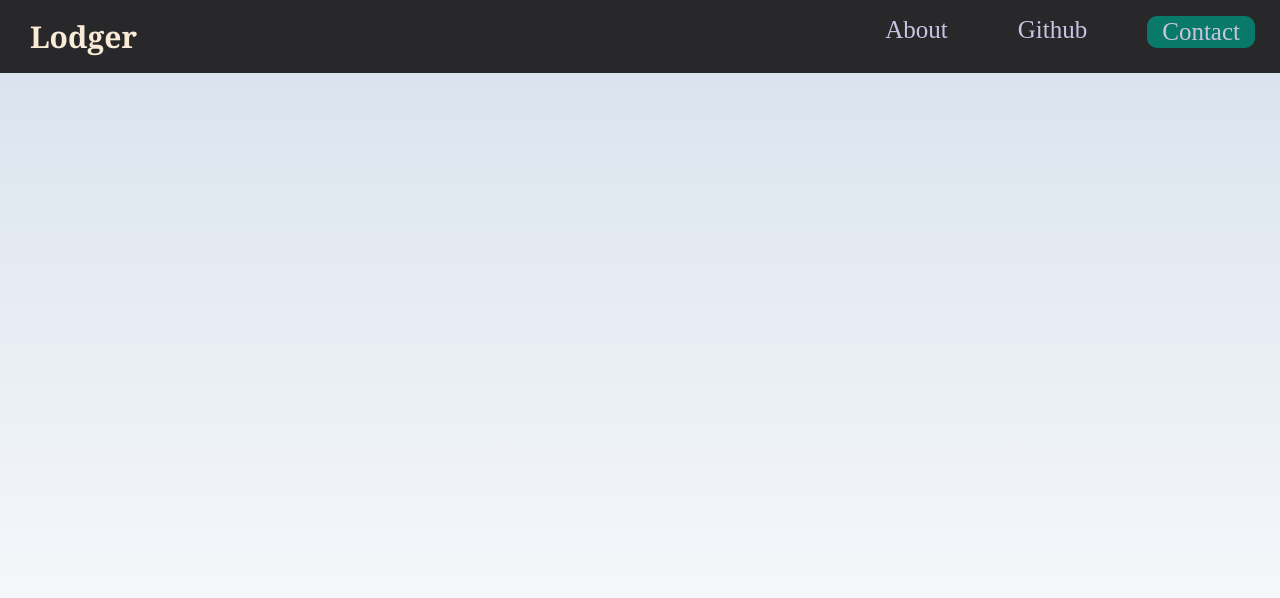
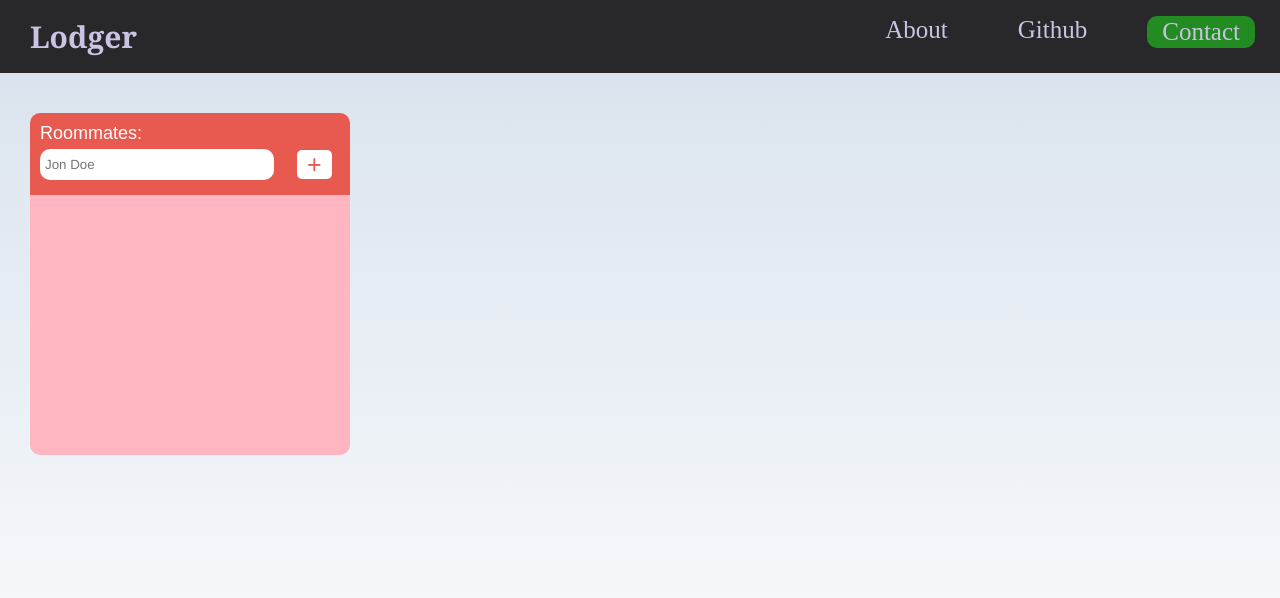
Before and after one commit to Warder3/Lodger, a React (Create React App) app: page / in a window 1280 px wide. Shown: the top 598 px of the page. Built offline with nearby package versions, Linux system fonts and the light colour scheme.

Commit message:
Form started

```diff
--- a/src/App.js
+++ b/src/App.js
@@ -1,11 +1,16 @@
-import  Navbar from './navbar'
+import Navbar from './navbar'
+import Hero from './Hero'
 
 function App() {
   return (
     <div className="App">
-      <div className="navbar-container">
+      <div className="nav_bar">
         <Navbar />
       </div>
+      <section className="hero-container">
+
+        <Hero />
+      </section>
     </div>
   );
 }
--- /dev/null
+++ b/src/Hero.js
@@ -0,0 +1,14 @@
+import React from 'react';
+import Names from './Names';
+
+const Hero = () => {
+
+    return (
+
+        <div>
+            <Names />
+        </div>
+    )
+}
+
+export default Hero
--- /dev/null
+++ b/src/Names.js
@@ -0,0 +1,30 @@
+import React, { useState } from 'react'
+
+
+const Names = () => {
+    const names = [];
+
+    const [name, setName] = useState([]);
+
+    const submit = (e) => {
+        setName(e.target.value)
+        names.append(name)
+        console.log(names)
+    }
+
+    return (
+        <div>
+            <p id="roommate"> Roommates:</p>
+            <form>
+                <input type="text" placeholder="Jon Doe" autoComplete="off" className="input-text" required />
+                <input type="submit" value="+" className="input-button"></input>
+
+            </form>
+            <div className="names">
+
+            </div>
+        </div>
+    )
+}
+
+export default Names
--- a/src/index.css
+++ b/src/index.css
@@ -5,7 +5,7 @@ body {
   background-image: linear-gradient(#d7e1ec, #ffffff);
 }
 
-.nav_bar {
+.navbar-container {
   display: flex;
   justify-content: space-between;
   width: 100;
@@ -20,11 +20,11 @@ body {
   font-size: 30px;
   font-family: Georgia, 'Times New Roman', Times, serif;
   font-weight: bold;
-  color: #faebd7;
+  color: #CBC3E3;
 }
 
 #brandname a:hover {
-  color: #CBC3E3;
+  color: #faebd7;
 }
 
 .links {
@@ -45,7 +45,66 @@ body {
 }
 
 #contact {
-  background-color: #097969;
+  background-color: #228B22;
   padding: 2px 15px;
   border-radius: 10px;
 }
+
+.hero-container {
+  width: 25%;
+  height: 300px;
+  margin: 40px 30px 0;
+  border-radius: 10px;
+  background-color: #E85A4F;
+  position: absolute;
+}
+
+#roommate {
+  margin: 0;
+  position: relative;
+  top: 10px;
+  left: 10px;
+  font-size: 18px;
+  font-family: Arial, Helvetica, sans-serif;
+  color: white;
+}
+
+.names {
+  width: 100%;
+  height: 260px;
+  background-color: #ffb6c1;
+  position: relative;
+  top: 15px;
+  border-radius: 0 0 10px 10px;
+}
+
+.input-text {
+  margin: 15px 0px 0px 10px;
+  width: 70%;
+  padding: 8px 5px;
+  border-radius: 10px;
+  border: none;
+  font-family: Helvetica;
+}
+
+.input-text[type=text]:focus {
+  outline: none;
+  border: 2px solid #8b0017;
+}
+
+.input-button {
+  border: none;
+  border-radius: 5px;
+  padding: 0 10px;
+  background-color: white;
+  color: #E85A4F;
+  position: relative;
+  top: 4px;
+  margin-left: 23px;
+  font-size: 25px;
+}
+
+.input-button:hover {
+  color: #E85A4F;
+  background-color: #dcdcdc;
+}
--- a/src/links.js
+++ b/src/links.js
@@ -1,9 +1,8 @@
-import React from 'react'
 
 const Links = () => {
     return (
         <div>
-            <ul classname="link-list">
+            <ul className="link-list">
                 <li className="links" id="contact"><a href="#">Contact</a></li>
                 <li className="links"><a href="https://github.com/Warder3?tab=repositories" target="_blank">Github</a></li>
                 <li className="links"><a href="#">About</a></li>
--- a/src/navbar.js
+++ b/src/navbar.js
@@ -1,9 +1,8 @@
-import React from 'react'
 import Links from './links'
 
 const Navbar = () => {
     return (
-        <div className="nav_bar">
+        <div className="navbar-container">
             <p id="brandname"><a href="#">Lodger</a></p>
             <div className="links-container">
                 <Links />
```
